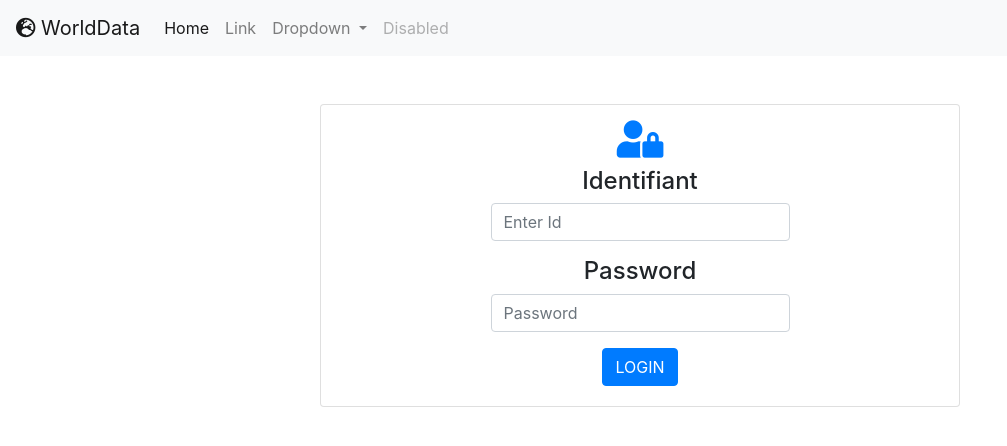
After one commit to PierroD/fil-rouge, a PHP site: the page made by src/View/login.Template.php in a window 1280 px wide. The commit adds this page. Shown: the top 446 px of the page, without its empty margins (0-1007 px from the left). Run offline with PHP 8.4, Linux system fonts and the light colour scheme; the template is opened without the code that fills it, so the values that code supplies are empty.

Commit message:
Add des pages pour le login

```diff
--- a/src/Model/DAOCountryLanguage.php
+++ b/src/Model/DAOCountryLanguage.php
@@ -78,7 +78,6 @@ class DAOCountryLanguage
         foreach ($prepareStatement as $cl) {
             $cl_list[] = $cl;
         }
-        var_dump($cl_list);
         return $cl_list;
     }
 }
--- /dev/null
+++ b/src/View/login.Template.php
@@ -0,0 +1,69 @@
+<!DOCTYPE html>
+<html lang="en">
+
+<head>
+    <meta charset="UTF-8">
+    <meta name="viewport" content="width=device-width, initial-scale=1.0">
+    <meta http-equiv="X-UA-Compatible" content="ie=edge">
+    <link rel="stylesheet" href="../../../public_html/CSS/bootstrap.min.css">
+    <link rel="stylesheet" href="https://use.fontawesome.com/releases/v5.7.2/css/all.css">
+    <link rel="stylesheet" href="https://use.fontawesome.com/releases/v5.7.2/css/all.css" integrity="sha384-fnmOCqbTlWIlj8LyTjo7mOUStjsKC4pOpQbqyi7RrhN7udi9RwhKkMHpvLbHG9Sr" crossorigin="anonymous">
+
+    <title>Login</title>
+</head>
+<nav class=" navbar navbar-expand-lg navbar-light bg-light">
+    <a class="navbar-brand" href="http://127.0.0.1:8080"><i class="fas fa-globe-europe"></i> WorldData</a>
+    <button class="navbar-toggler" type="button" data-toggle="collapse" data-target="#navbarSupportedContent" aria-controls="navbarSupportedContent" aria-expanded="false" aria-label="Toggle navigation">
+        <span class="navbar-toggler-icon"></span>
+    </button>
+
+    <div class="collapse navbar-collapse" id="navbarSupportedContent">
+        <ul class="navbar-nav mr-auto">
+            <li class="nav-item active">
+                <a class="nav-link" href="http://127.0.0.1:8080">Home <span class="sr-only">(current)</span></a>
+            </li>
+            <li class="nav-item">
+                <a class="nav-link" href="#">Link</a>
+            </li>
+            <li class="nav-item dropdown">
+                <a class="nav-link dropdown-toggle" href="#" id="navbarDropdown" role="button" data-toggle="dropdown" aria-haspopup="true" aria-expanded="false">
+                    Dropdown
+                </a>
+                <div class="dropdown-menu" aria-labelledby="navbarDropdown">
+                    <a class="dropdown-item" href="#">Action</a>
+                    <a class="dropdown-item" href="#">Another action</a>
+                    <div class="dropdown-divider"></div>
+                    <a class="dropdown-item" href="#">Something else here</a>
+                </div>
+            </li>
+            <li class="nav-item">
+                <a class="nav-link disabled" href="#" tabindex="-1" aria-disabled="true">Disabled</a>
+            </li>
+        </ul>
+    </div>
+</nav>
+
+<body>
+    <div class="card card-default card-body container mt-5 w-50">
+        <h3 class="mx-auto text-center text-primary "><i class="fas fa-user-lock fa-lg"></i></h3>
+        <form>
+            <div class="form-group mx-auto w-50">
+                <div class="text-center">
+                    <h4 for="exampleInputEmail1">Identifiant</h4>
+                </div>
+                <input type="text" class="form-control" id="exampleInputEmail1" aria-describedby="emailHelp" placeholder="Enter Id">
+            </div>
+            <div class="form-group mx-auto w-50">
+                <div class="text-center">
+                    <h4 for="exampleInputPassword1">Password</h4>
+                </div>
+                <input type="password" class="form-control" id="exampleInputPassword1" placeholder="Password">
+            </div>
+            <div class="mx-auto text-center">
+                <button type="submit" class="btn btn-primary">LOGIN</button>
+            </div>
+        </form>
+    </div>
+</body>
+
+</html>
```
Also changed, not shown: index.php (+21 -0 lines), src/Controller/CountryLanguageController.php (+7 -0 lines), src/Model/Intermediaire.php (added, +30 -0 lines), src/Model/Role.php (added, +41 -0 lines), src/Model/User.php (added, +50 -0 lines), src/View/country.Template.php (+2 -5 lines), src/View/countrylanguage.Template.php (added, +48 -0 lines).
